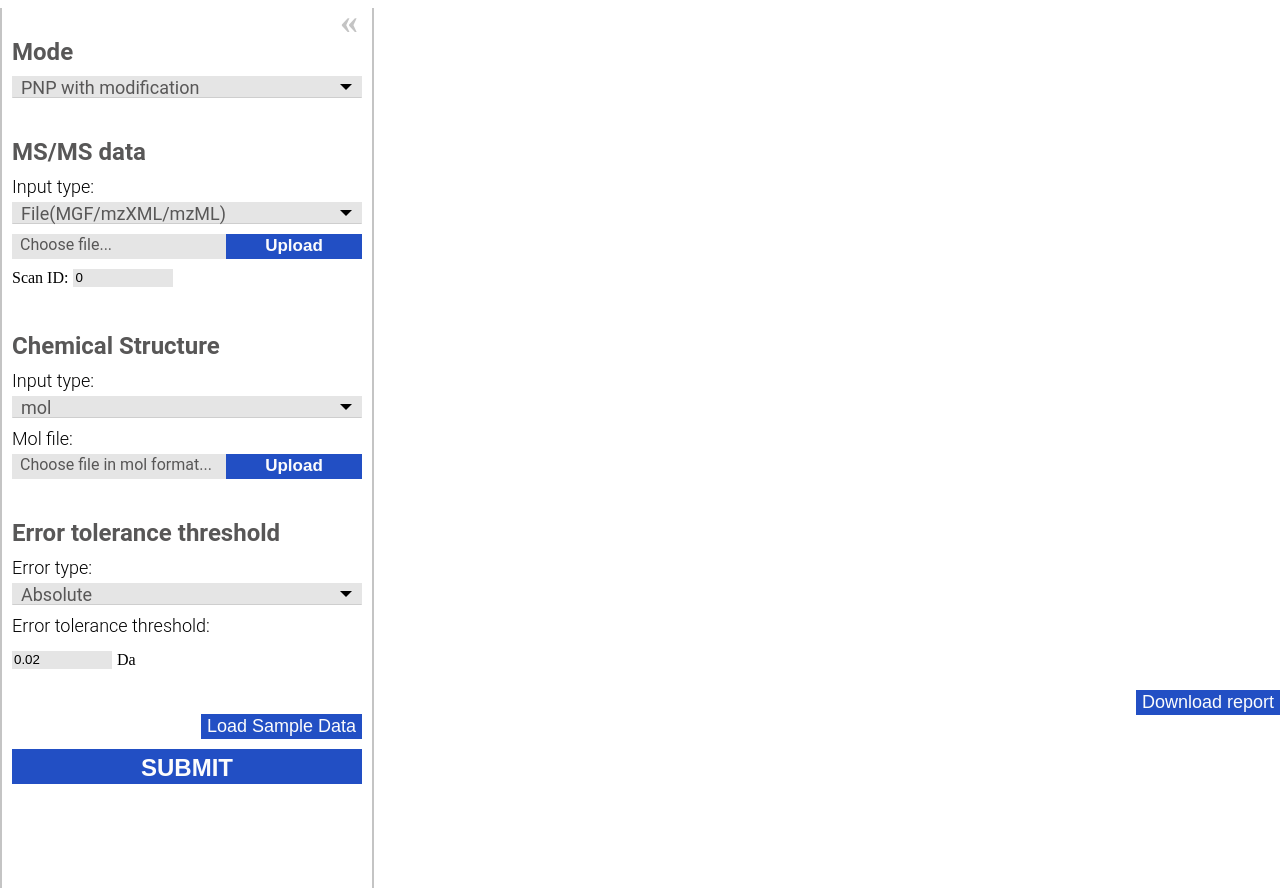
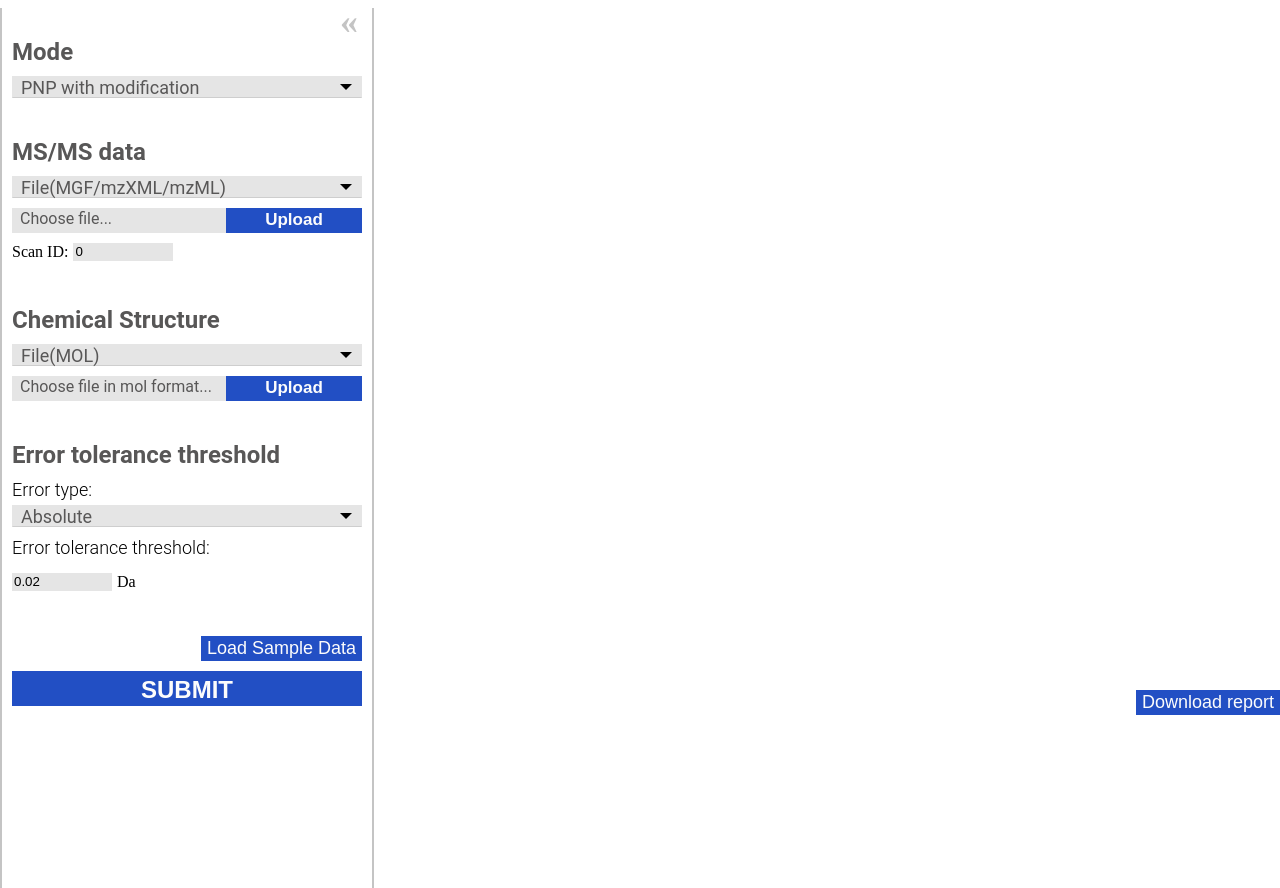
Before and after one commit to ablab/NPvis, a Django app: page /npvis/ in a window 1280 px wide. Shown: the part 50-938 px from the top of the page. Run offline with Django 3.2, Linux system fonts and the light colour scheme.

Commit message:
don't update not changed input type

```diff
--- a/webservice/npvis_app/static/js/changeInputType.js
+++ b/webservice/npvis_app/static/js/changeInputType.js
@@ -13,7 +13,7 @@ function updateSpectrumInputType() {
             '</div>';
     } else if (elem.value === 'gusi') {
         document.getElementById("spect-upload-file-id").innerHTML =
-                '   <input type="text" class="custom-input-text" name="inputSpectrum" required="" id="id_inputSpectrum">';
+                '   <input type="text" class="custom-input-text" name="inputSpectrum" required="" id="id_inputSpectrum" placeholder="GNPS USI...">';
     }
 
     lookAfterSelectElem();
@@ -22,7 +22,6 @@ function updateSpectrumInputType() {
 function updateStructureInputType() {
     var elem = document.getElementById("id_struct_input_type");
     if (elem.value === 'mol') {
-        document.getElementById("struct-input-file-header-id").innerHTML = "Mol file:"
         document.getElementById("struct-upload-file-id").innerHTML =
             '<div class="upload-file">' +
             '    <button class="upload btn"> Upload</button>' +
@@ -31,9 +30,8 @@ function updateStructureInputType() {
             '           onChange="changeFileName(this)" title="Choose file in mol format...">' +
             '</div>';
     } else if (elem.value === 'smiles') {
-        document.getElementById("struct-input-file-header-id").innerHTML = "SMILES string:"
         document.getElementById("struct-upload-file-id").innerHTML =
-                '   <input type="text" class="custom-input-text" name="inputStructure" required="" id="id_inputStructure">';
+                '   <input type="text" class="custom-input-text" name="inputStructure" required="" id="id_inputStructure" placeholder="SMILES string...">';
     }
 
     lookAfterSelectElem();
--- a/webservice/npvis_app/static/js/dropDown.js
+++ b/webservice/npvis_app/static/js/dropDown.js
@@ -43,9 +43,13 @@ function lookAfterSelectElem() {
                         break;
                     }
                 }
-                updateSpectrumInputType();
-                updateStructureInputType();
-                updateErrorType();
+                if (s.name == "ms_input_type") {
+                    updateSpectrumInputType();
+                } else if (s.name == "struct_input_type") {
+                    updateStructureInputType();
+                } else {
+                    updateErrorType();
+                }
                 h.click();
             });
             b.appendChild(c);
--- a/webservice/npvis_app/templates/npvis_app/main_page.html
+++ b/webservice/npvis_app/templates/npvis_app/main_page.html
@@ -51,7 +51,6 @@
 
                 <div class="input-section">
 					<h1>MS/MS data</h1>
-                    <p>Input type:</p>
                     <div class="custom-select">
                         <select id="id_ms_input_type" name="ms_input_type">
                             <option value="mgf">File(MGF/mzXML/mzML)</option>
@@ -73,16 +72,14 @@
 
 				<div class="input-section">
 					<h1>Chemical Structure</h1>
-                    <p>Input type:</p>
                     <div class="custom-select">
                         <select id="id_struct_input_type" name="struct_input_type">
-                            <option value="mol"><p>mol</p></option>
+                            <option value="mol"><p>File(MOL)</p></option>
                             <option value="smiles"><p>SMILES</p></option>
                         </select>
                     </div>
 
-                    <p class="p-form-input" id="struct-input-file-header-id">Mol file:</p>
-					<div id="struct-upload-file-id">
+                    <div id="struct-upload-file-id">
                     <div class="upload-file">
 						<button class="upload btn"> Upload </button>
 						<div class="upload-input"> Choose file in mol format... </div>
```
